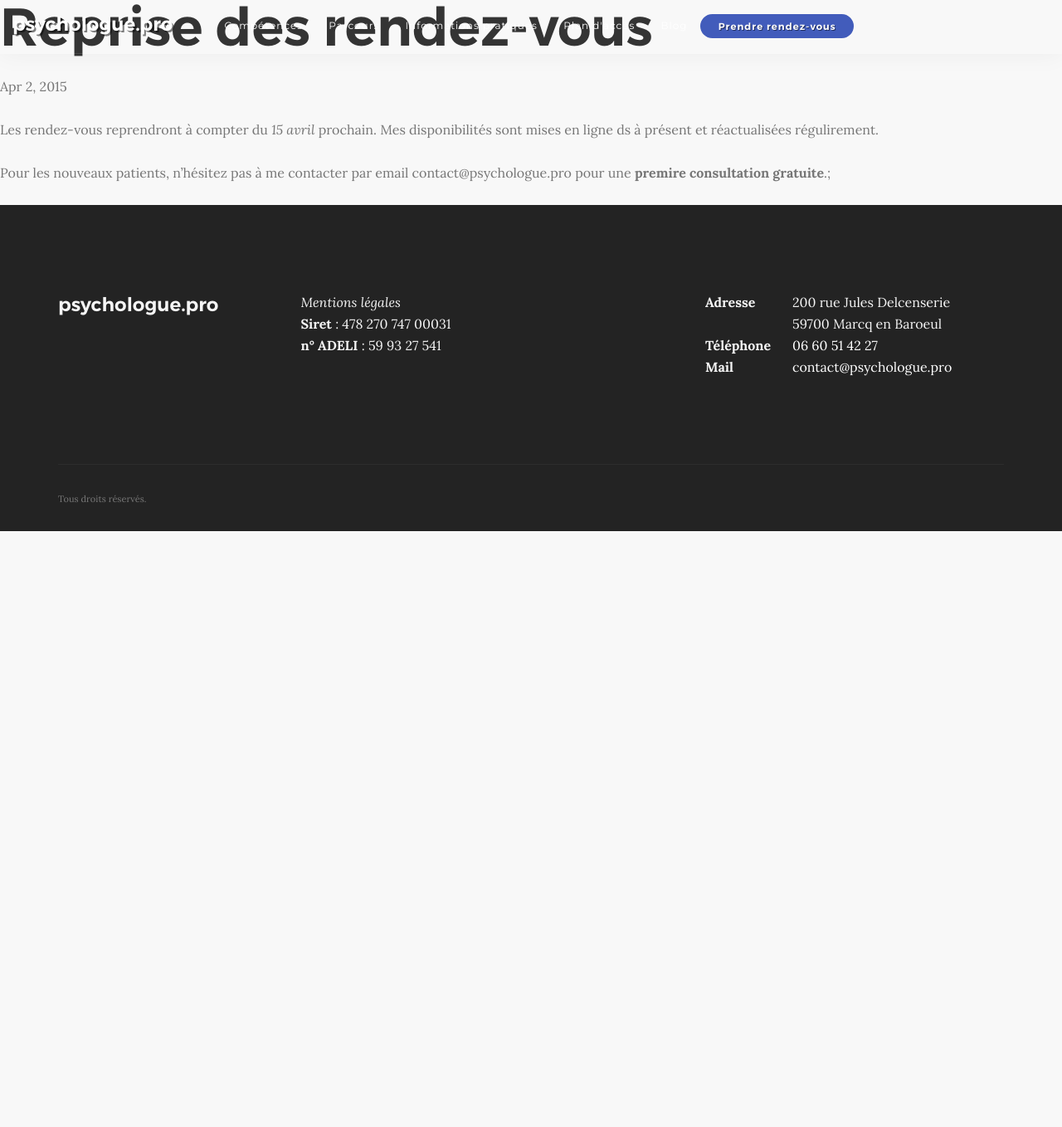
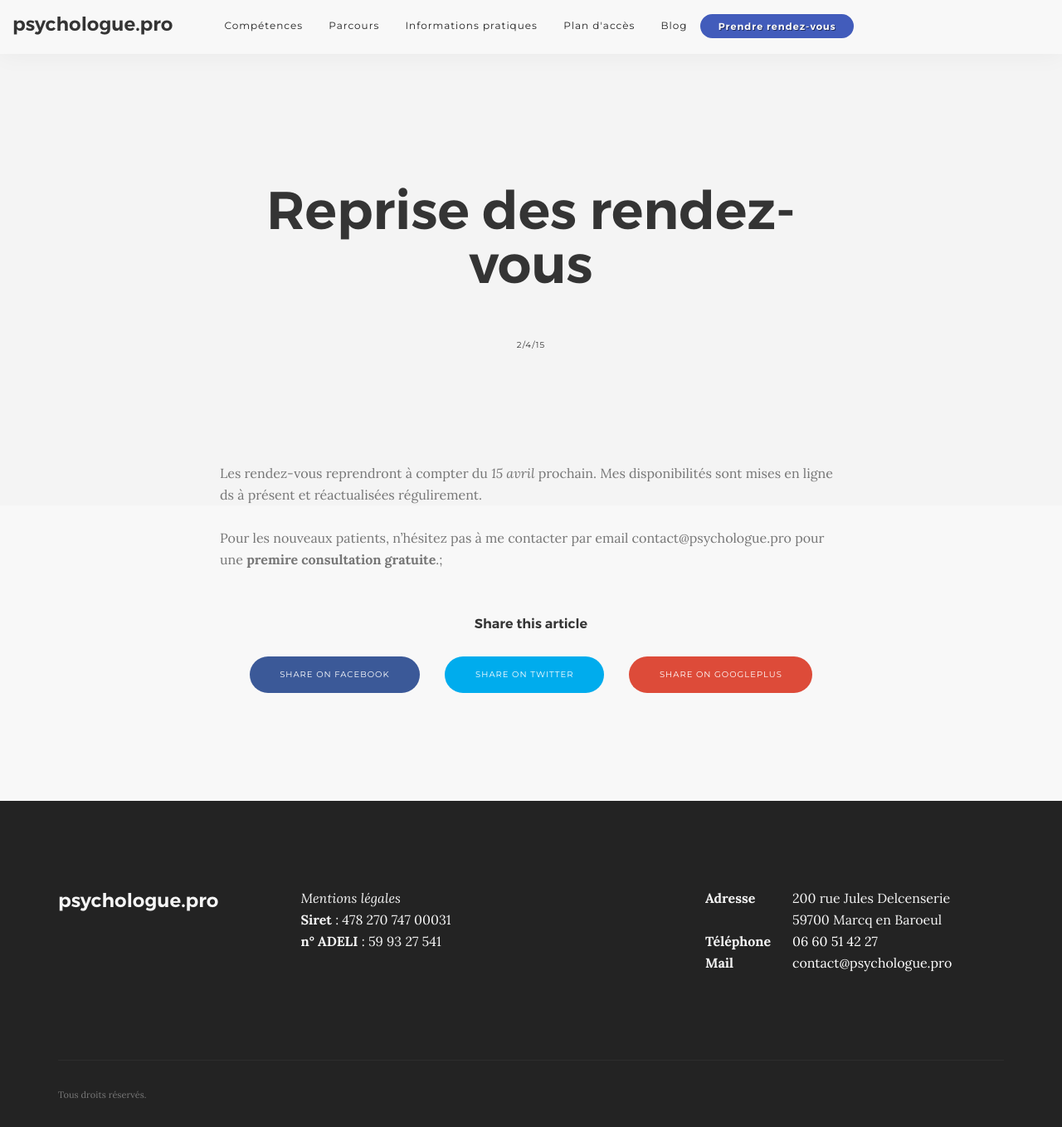
Before and after one commit to psychologue-pro/www, a Jekyll site: the page built from _posts/2015-04-02-63.md, in a window 1280 px wide. Shown: the whole page at 83% size. Built offline with Jekyll 4.4.1, drawn with Linux system fonts in a browser that asks for light colours; before the commit the page ends 900 px from its top, so only the background shows below that.

Commit message:
More blog layout

```diff
--- a/_includes/footer.html
+++ /dev/null
@@ -1,3 +0,0 @@
-<footer class="site-footer">
-
-</footer>
--- a/_includes/icon-github.html
+++ /dev/null
@@ -1 +0,0 @@
-<a href="https://github.com/{{ include.username }}"><span class="icon icon--github">{% include icon-github.svg %}</span><span class="username">{{ include.username }}</span></a>
--- a/_includes/icon-twitter.html
+++ /dev/null
@@ -1 +0,0 @@
-<a href="https://twitter.com/{{ include.username }}"><span class="icon icon--twitter">{% include icon-twitter.svg %}</span><span class="username">{{ include.username }}</span></a>
--- a/_layouts/default.html
+++ b/_layouts/default.html
@@ -36,7 +36,7 @@
 
 <a name="home" id="top"></a>
 <nav>
-    <div class="nav-bar nav--absolute nav--transparent" data-fixed-at="500">
+    <div class="nav-bar {{ navbarclass }}" data-fixed-at="500">
         <div class="nav-module logo-module left">
             <a href="/#home" class="inner-link">
                 <h4 class="logo-light">psychologue.pro</h4>
--- a/_layouts/post.html
+++ b/_layouts/post.html
@@ -1,15 +1,64 @@
 ---
 layout: default
 ---
-<article class="post" itemscope itemtype="http://schema.org/BlogPosting">
 
-  <header class="post-header">
-    <h1 class="post-title" itemprop="name headline">{{ page.title }}</h1>
-    <p class="post-meta"><time datetime="{{ page.date | date_to_xmlschema }}" itemprop="datePublished">{{ page.date | date: "%b %-d, %Y" }}</time>{% if page.author %} • <span itemprop="author" itemscope itemtype="http://schema.org/Person"><span itemprop="name">{{ page.author }}</span></span>{% endif %}</p>
-  </header>
+<section class="blog-post" itemscope itemtype="http://schema.org/BlogPosting">
+    <div class="blog-post__title bg--secondary">
+        <div class="container">
+            <div class="row">
+                <div class="col-md-8 col-md-offset-2 col-sm-10 col-sm-offset-1 text-center">
+                    <h1 temprop="name headline">{{ page.title }}</h1>
 
-  <div class="post-content" itemprop="articleBody">
-    {{ content }}
-  </div>
+                    <div class="blog-post__author">
+                        <p class="h6 post-meta">
+                            <time datetime="{{ page.date | date_to_xmlschema }}" itemprop="datePublished">{{ page.date |
+                                date: "%-d/%-m/%y" }}
+                            </time>
+                            {% if page.author %} • <span itemprop="author" itemscope
+                                                         itemtype="http://schema.org/Person"><span itemprop="name">{{ page.author }}</span></span>{%
+                            endif %}
+                        </p>
+                    </div>
 
-</article>
+                </div>
+            </div>
+        </div>
+    </div>
+
+    <div class="container">
+        <div class="row">
+            {% if page.image %}
+            <div class="col-sm-10 col-sm-offset-1">
+                <img class="blog-post__hero box-shadow" alt="pic" src="{{ page.image }}">
+            </div>
+            {% endif %}
+            <div class="col-sm-8 col-sm-offset-2" itemprop="articleBody">
+                {{ content}}
+            </div>
+        </div>
+
+        <div class="row">
+            <div class="col-sm-12 text-center">
+                <div class="blog-post__share">
+                    <h5>Share this article</h5>
+                    <a class="btn btn--sm bg--facebook" href="#">
+                                    <span class="btn__text">
+                                        Share on Facebook
+                                    </span>
+                    </a>
+                    <a class="btn btn--sm bg--twitter" href="#">
+                                    <span class="btn__text">
+                                        Share on Twitter
+                                    </span>
+                    </a>
+                    <a class="btn btn--sm bg--googleplus" href="#">
+                                    <span class="btn__text">
+                                        Share on GooglePlus
+                                    </span>
+                    </a>
+                </div>
+            </div>
+        </div>
+    </div>
+    <!--end of container-->
+</section>
--- a/blog/index.html
+++ b/blog/index.html
@@ -4,16 +4,14 @@ title: "Articles"
 ---
 
 <div class="container">
-    <section class="height-30 page-title page-title--animate">
+    <section class="page-title">
         <div class="container pos-vertical-center">
             <div class="row">
                 <div class="col-sm-12 text-center">
                     <h1>Blog</h1>
                 </div>
             </div>
-            <!--end row-->
         </div>
-        <!--end container-->
     </section>
 
     <section class="section--overlap">
@@ -23,7 +21,7 @@ title: "Articles"
 
         <div class="row">
             <div class="col-md-4 col-sm-6">
-                <a href="#">
+                <a href="{{ post.url }}">
                     <div class="card card-1">
                         <div class="card__image">
                             <img alt="Pic" src="/img/aaron-burden-64849.jpg">
--- a/index.html
+++ b/index.html
@@ -1,6 +1,7 @@
 ---
 layout: default
 title: Psychologue.pro - Valérie Chappey, psychologue à Marcq en Baroeul
+navbarclass: nav--absolute nav--transparent
 ---
 <section class="height-100 imagebg cover cover-1 parallax" data-overlay="3">
     <div class="background-image-holder">
```
Also changed, not shown: _includes/head.html (deleted, +0 -17 lines), _includes/header.html (added), _includes/icon-github.svg (deleted), _includes/icon-twitter.svg (deleted).
